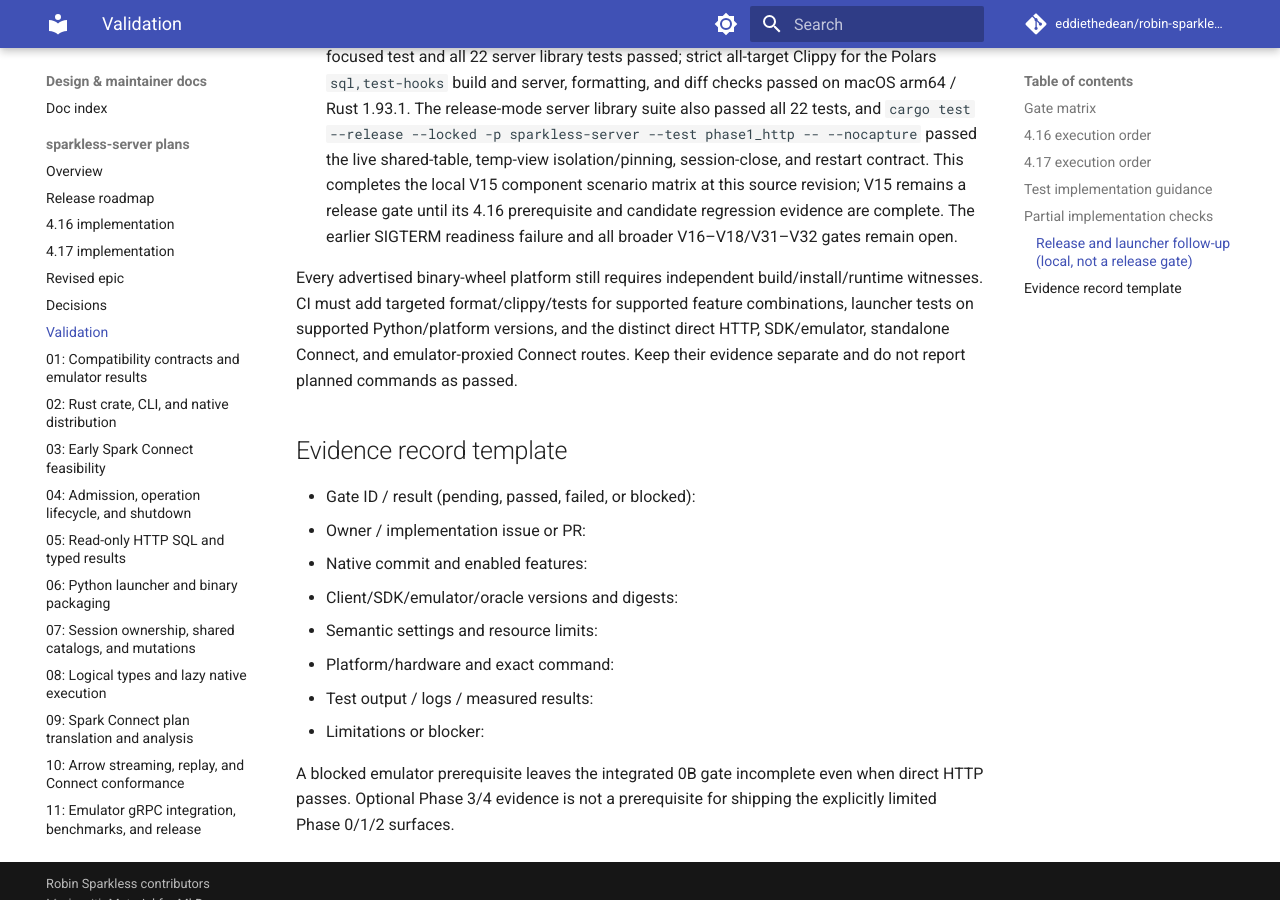
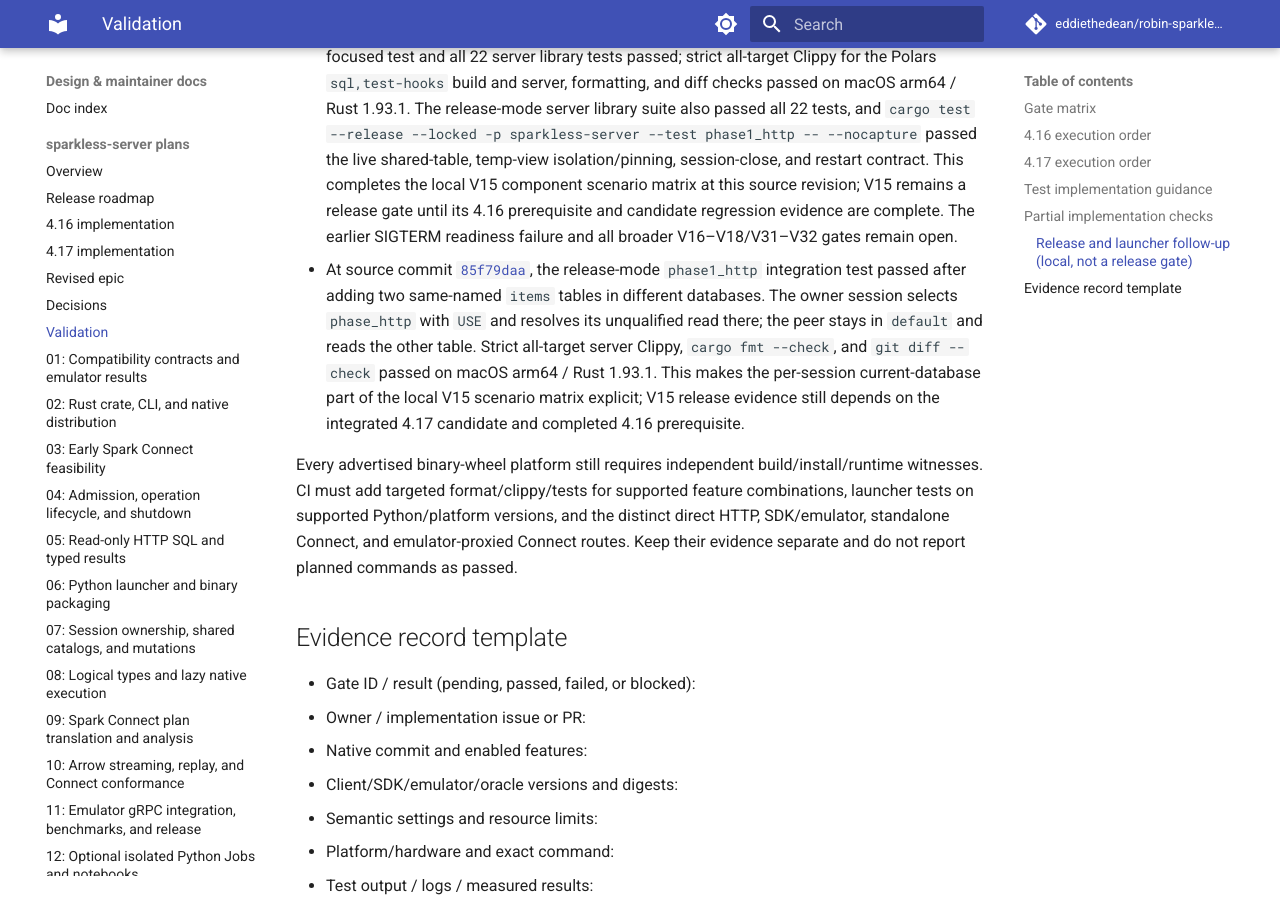
Before and after one commit to eddiethedean/robin-sparkless, an MkDocs documentation site: the page built from docs/plans/sparkless-server/VALIDATION.md, in a window 1280 px wide and 900 px high, scrolled down 19162 px. Built offline with MkDocs 1.6.1 and Material for MkDocs 9.7.7, drawn with Linux system fonts in a browser that asks for light colours; comment, search, counter and statistics services are not loaded.

Commit message:
Record current database isolation evidence

```diff
--- a/docs/plans/sparkless-server/VALIDATION.md
+++ b/docs/plans/sparkless-server/VALIDATION.md
@@ -150,6 +150,7 @@
 - At source commit [`46a4def2`](https://github.com/eddiethedean/robin-sparkless/commit/46a4def2), `cargo test --locked -p robin-sparkless-polars --features sql --lib` passed all 349 tests, including `statement_join_blocks_publication_between_relation_resolutions`. The test pauses a statement after resolving its left relation, confirms a competing writer sees the catalog resolution lock contended and cannot publish, then verifies the join returns the old pair and the next statement sees both replacements. Strict all-feature/all-target Polars Clippy, `cargo fmt --check`, and `git diff --check` passed on Darwin 25.5.0 arm64 with Rust 1.93.1. This is controlled native V15 statement-snapshot evidence; the complete V15 lifecycle matrix and controlled HTTP/SDK publication race remain open.
 - At source commit [`a00ab25e`](https://github.com/eddiethedean/robin-sparkless/commit/a00ab25e), `cargo test --locked -p robin-sparkless-polars --features sql --lib` passed all 349 tests and `cargo test --locked -p sparkless-server --lib` passed all 22 tests. A deterministic live-listener HTTP test pauses a join after its first relation resolves, verifies an append cannot publish in the gap while `/health` remains ready, checks the join returns the old table pair, and confirms the next HTTP statement sees the appended row. Strict all-target Polars Clippy with `sql,test-hooks`, strict all-target server Clippy, `cargo fmt --check`, and `git diff --check` passed on macOS arm64 with Rust 1.93.1. This closes the controlled HTTP publication-race witness only; the full V15 lifecycle matrix and SDK/emulator race evidence remain open. `cargo test --locked -p sparkless-server` passed all 22 library tests but the control-protocol SIGTERM readiness test failed after 30 seconds; an isolated rerun reproduced the failure while the child process remained at 0% CPU, so the launcher integration result remains an environment limitation rather than a release pass.
 - At source commit [`05eb35bf`](https://github.com/eddiethedean/robin-sparkless/commit/05eb35bf), the controlled HTTP publication race passed again with an explicit writer-lock hook: the test waits for the competing SQL worker to signal immediately before it attempts the shared catalog lock, then verifies publication is still pending, `/health` responds, the join returns its old pair, and a following HTTP query sees the append. The focused test and all 22 server library tests passed; strict all-target Clippy for the Polars `sql,test-hooks` build and server, formatting, and diff checks passed on macOS arm64 / Rust 1.93.1. The release-mode server library suite also passed all 22 tests, and `cargo test --release --locked -p sparkless-server --test phase1_http -- --nocapture` passed the live shared-table, temp-view isolation/pinning, session-close, and restart contract. This completes the local V15 component scenario matrix at this source revision; V15 remains a release gate until its 4.16 prerequisite and candidate regression evidence are complete. The earlier SIGTERM readiness failure and all broader V16–V18/V31–V32 gates remain open.
+- At source commit [`85f79daa`](https://github.com/eddiethedean/robin-sparkless/commit/85f79daa), the release-mode `phase1_http` integration test passed after adding two same-named `items` tables in different databases. The owner session selects `phase_http` with `USE` and resolves its unqualified read there; the peer stays in `default` and reads the other table. Strict all-target server Clippy, `cargo fmt --check`, and `git diff --check` passed on macOS arm64 / Rust 1.93.1. This makes the per-session current-database part of the local V15 scenario matrix explicit; V15 release evidence still depends on the integrated 4.17 candidate and completed 4.16 prerequisite.
 
 Every advertised binary-wheel platform still requires independent build/install/runtime witnesses. CI must add targeted format/clippy/tests for supported feature combinations, launcher tests on supported Python/platform versions, and the distinct direct HTTP, SDK/emulator, standalone Connect, and emulator-proxied Connect routes. Keep their evidence separate and do not report planned commands as passed.
 
```
Also changed, not shown: docs/plans/sparkless-server/RELEASE_4_17.md (+1 -1 lines).
